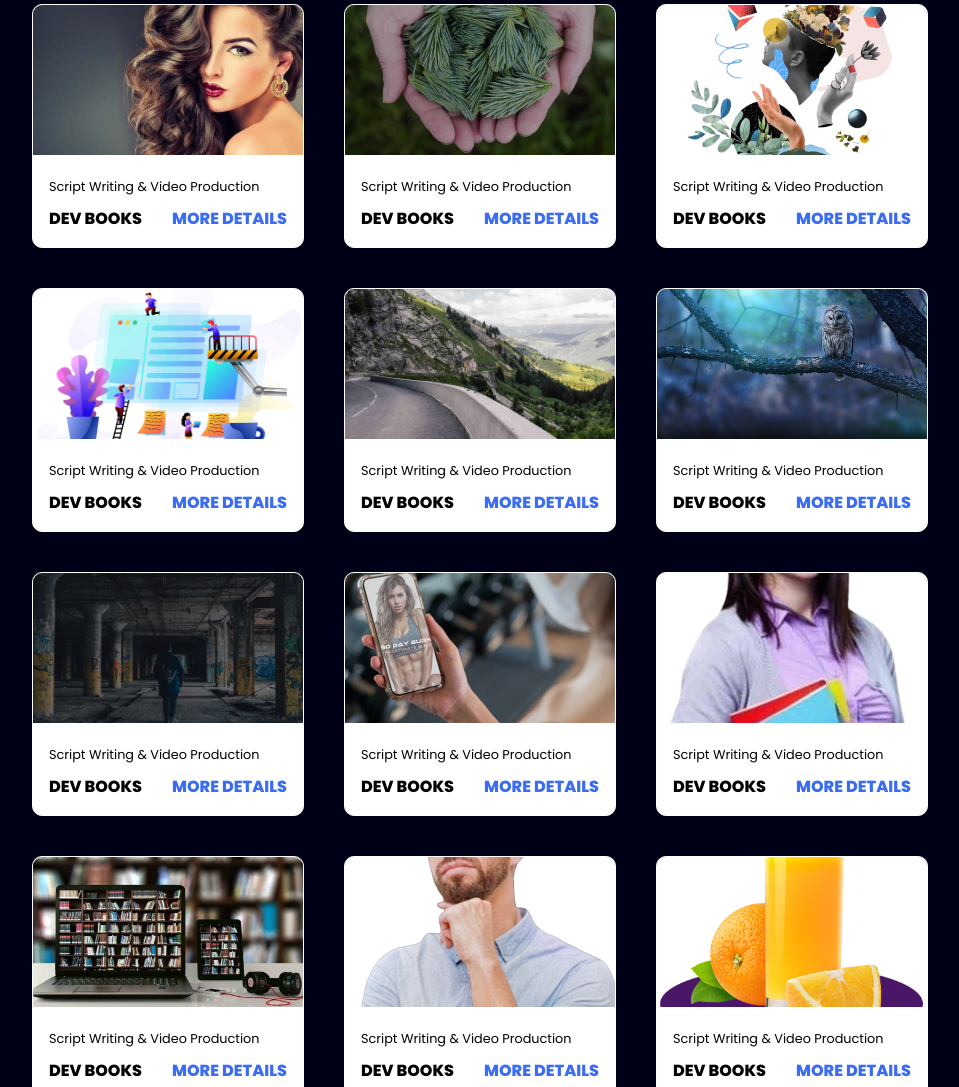
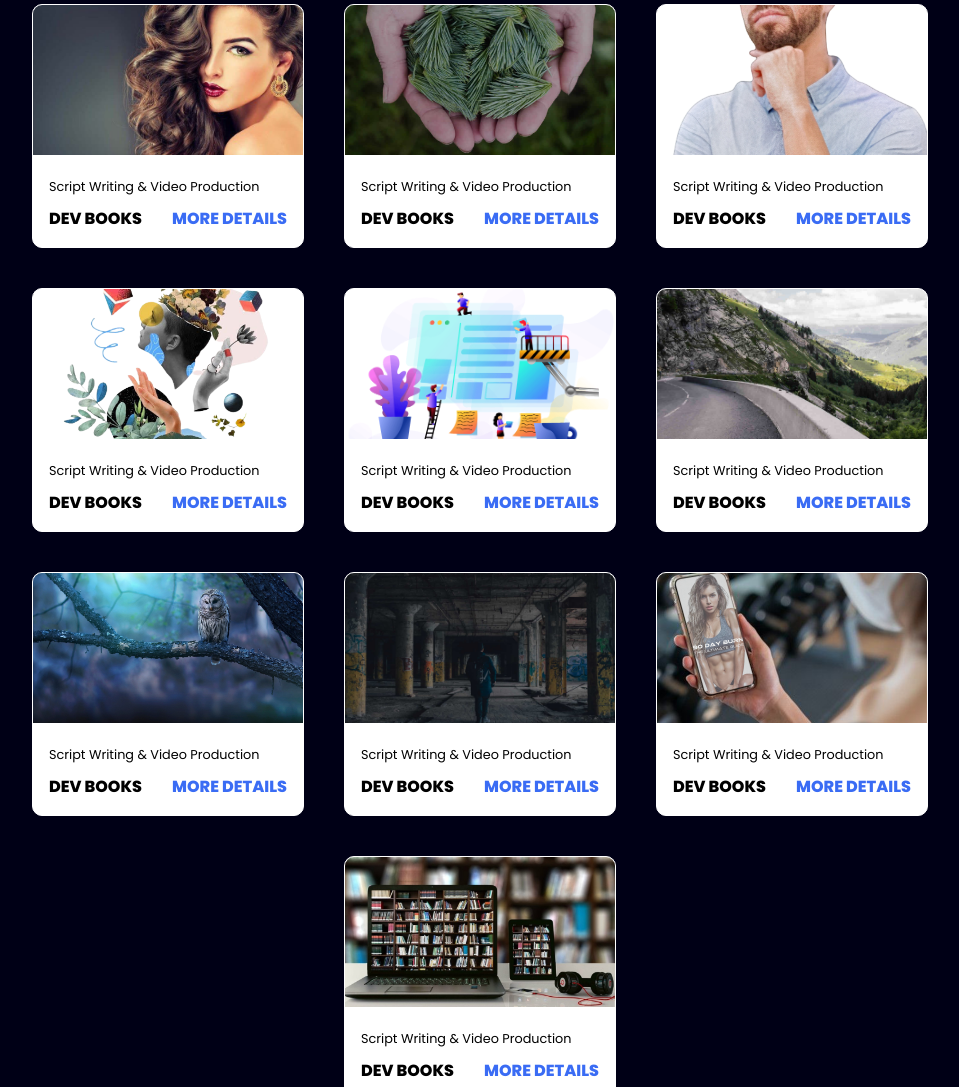
Before and after one commit to naelabuanza/nael, a plain HTML site: page index.html in a window 1280 px wide. Shown: the part 1713-2800 px from the top of the page, without its empty margins (160-1119 px from the left). Drawn offline with Linux system fonts and the light colour scheme.

Commit message:
Update index.html

```diff
--- a/index.html
+++ b/index.html
@@ -7,7 +7,7 @@
     <link rel="stylesheet" href="style.css">
     <link rel="shortcut icon" href="imags/sharit.png">
     <link rel="stylesheet" href="https://cdnjs.cloudflare.com/ajax/libs/font-awesome/5.15.4/css/all.min.css">
-    <title>Website For Nael</title>
+    <title>Website \ Me</title>
 </head>
 
 <body>
@@ -25,7 +25,7 @@
 
     <section class="main">
         <div>
-            <h2>Hello I'am Nael <br> <span>front end programmer</span></h2>
+            <h2>Hello I'am Nael <br> <span>front end developer</span></h2>
             <h3>I build websites to implement Thoughts</h3>
             <a href="#projects" class="main-btn">View my work</a>
             <div class="social-icons">
@@ -83,7 +83,7 @@
                     <p class="project-category">Script Writing & Video Production</p>
                     <strong class="project-title">
                         <span>Dev Books</span>
-                        <a href="https://t6glxzcmhhc8jzbpc7xzgw.on.drv.tw/My%20Websites/Template%20Eight/" target="_blank" class="more-details">More Details</a>
+                        <a href="https://weeeeeeeeeeeeeeeebsite.on.drv.tw/My%20Websites/Template%20Eight/" target="_blank" class="more-details">More Details</a>
                     </strong>
                 </div>
             </div>
@@ -95,7 +95,19 @@
                     <p class="project-category">Script Writing & Video Production</p>
                     <strong class="project-title">
                         <span>Dev Books</span>
-                        <a href="https://t6glxzcmhhc8jzbpc7xzgw.on.drv.tw/My%20Websites/Template%20Elaven/" target="_blank" class="more-details">More Details</a>
+                        <a href="https://weeeeeeeeeeeeeeeebsite.on.drv.tw/My%20Websites/Template%20Elaven/" target="_blank" class="more-details">More Details</a>
+                    </strong>
+                </div>
+            </div>
+            <div class="project-card">
+                <div class="project-image">
+                    <img src="imags/work11.png" alt="photo">
+                </div>
+                <div class="projects-info">
+                    <p class="project-category">Script Writing & Video Production</p>
+                    <strong class="project-title">
+                        <span>Dev Books</span>
+                        <a href="https://weeeeeeeeeeeeeeeebsite.on.drv.tw/My%20Websites/Template%20Sex/" target="_blank" class="more-details">More Details</a>
                     </strong>
                 </div>
             </div>
@@ -107,7 +119,7 @@
                     <p class="project-category">Script Writing & Video Production</p>
                     <strong class="project-title">
                         <span>Dev Books</span>
-                        <a href="https://t6glxzcmhhc8jzbpc7xzgw.on.drv.tw/My%20Websites/Template%20Saven/" target="_blank" class="more-details">More Details</a>
+                        <a href="https://weeeeeeeeeeeeeeeebsite.on.drv.tw/My%20Websites/Template%20Saven/" target="_blank" class="more-details">More Details</a>
                     </strong>
                 </div>
             </div>
@@ -119,7 +131,7 @@
                     <p class="project-category">Script Writing & Video Production</p>
                     <strong class="project-title">
                         <span>Dev Books</span>
-                        <a href="https://t6glxzcmhhc8jzbpc7xzgw.on.drv.tw/My%20Websites/Template%20Three/" target="_blank" class="more-details">More Details</a>
+                        <a href="https://weeeeeeeeeeeeeeeebsite.on.drv.tw/My%20Websites/Template%20Three/" target="_blank" class="more-details">More Details</a>
                     </strong>
                 </div>
             </div>
@@ -131,7 +143,7 @@
                     <p class="project-category">Script Writing & Video Production</p>
                     <strong class="project-title">
                         <span>Dev Books</span>
-                        <a href="https://t6glxzcmhhc8jzbpc7xzgw.on.drv.tw/My%20Websites/Template%20Twelve/" target="_blank" class="more-details">More Details</a>
+                        <a href="https://weeeeeeeeeeeeeeeebsite.on.drv.tw/My%20Websites/Template%20Twelve/" target="_blank" class="more-details">More Details</a>
                     </strong>
                 </div>
             </div>
@@ -143,7 +155,7 @@
                     <p class="project-category">Script Writing & Video Production</p>
                     <strong class="project-title">
                         <span>Dev Books</span>
-                        <a href="https://t6glxzcmhhc8jzbpc7xzgw.on.drv.tw/My%20Websites/Template%20Two/" target="_blank" class="more-details">More Details</a>
+                        <a href="https://https://weeeeeeeeeeeeeeeebsite.on.drv.tw/My%20Websites/Template%20Two/" target="_blank" class="more-details">More Details</a>
                     </strong>
                 </div>
             </div>
@@ -155,7 +167,7 @@
                     <p class="project-category">Script Writing & Video Production</p>
                     <strong class="project-title">
                         <span>Dev Books</span>
-                        <a href="https://t6glxzcmhhc8jzbpc7xzgw.on.drv.tw/My%20Websites/Template%20Therty/" target="_blank" class="more-details">More Details</a>
+                        <a href="https://weeeeeeeeeeeeeeeebsite.on.drv.tw/My%20Websites/Template%20Therty/" target="_blank" class="more-details">More Details</a>
                     </strong>
                 </div>
             </div>
@@ -167,19 +179,7 @@
                     <p class="project-category">Script Writing & Video Production</p>
                     <strong class="project-title">
                         <span>Dev Books</span>
-                        <a href="#" target="_blank" class="more-details">More Details</a>
-                    </strong>
-                </div>
-            </div>
-            <div class="project-card">
-                <div class="project-image">
-                    <img src="imags/work9.png" alt="photo">
-                </div>
-                <div class="projects-info">
-                    <p class="project-category">Script Writing & Video Production</p>
-                    <strong class="project-title">
-                        <span>Dev Books</span>
-                        <a href="https://t6glxzcmhhc8jzbpc7xzgw.on.drv.tw/My%20Websites/Template%20Ten/" target="_blank" class="more-details">More Details</a>
+                        <a href="https://weeeeeeeeeeeeeeeebsite.on.drv.tw/My%20Websites/New%20Farah/main.html" target="_blank" class="more-details">More Details</a>
                     </strong>
                 </div>
             </div>
@@ -191,43 +191,7 @@
                     <p class="project-category">Script Writing & Video Production</p>
                     <strong class="project-title">
                         <span>Dev Books</span>
-                        <a href="https://t6glxzcmhhc8jzbpc7xzgw.on.drv.tw/My%20Websites/Template%20One/" target="_blank" class="more-details">More Details</a>
-                    </strong>
-                </div>
-            </div>
-            <div class="project-card">
-                <div class="project-image">
-                    <img src="imags/work11.png" alt="photo">
-                </div>
-                <div class="projects-info">
-                    <p class="project-category">Script Writing & Video Production</p>
-                    <strong class="project-title">
-                        <span>Dev Books</span>
-                        <a href="https://t6glxzcmhhc8jzbpc7xzgw.on.drv.tw/My%20Websites/Template%20Sex/" target="_blank" class="more-details">More Details</a>
-                    </strong>
-                </div>
-            </div>
-            <div class="project-card">
-                <div class="project-image">
-                    <img src="imags/work12.png" alt="photo">
-                </div>
-                <div class="projects-info">
-                    <p class="project-category">Script Writing & Video Production</p>
-                    <strong class="project-title">
-                        <span>Dev Books</span>
-                        <a href="https://t6glxzcmhhc8jzbpc7xzgw.on.drv.tw/My%20Websites/website%20fruite/" target="_blank" class="more-details">More Details</a>
-                    </strong>
-                </div>
-            </div>
-            <div class="project-card">
-                <div class="project-image">
-                    <img src="imags/work13.jpg" alt="photo">
-                </div>
-                <div class="projects-info">
-                    <p class="project-category">Script Writing & Video Production</p>
-                    <strong class="project-title">
-                        <span>Dev Books</span>
-                        <a href="#" target="_blank" class="more-details">More Details</a>
+                        <a href="https://weeeeeeeeeeeeeeeebsite.on.drv.tw/My%20Websites/Template%20One/" target="_blank" class="more-details">More Details</a>
                     </strong>
                 </div>
             </div>
```
